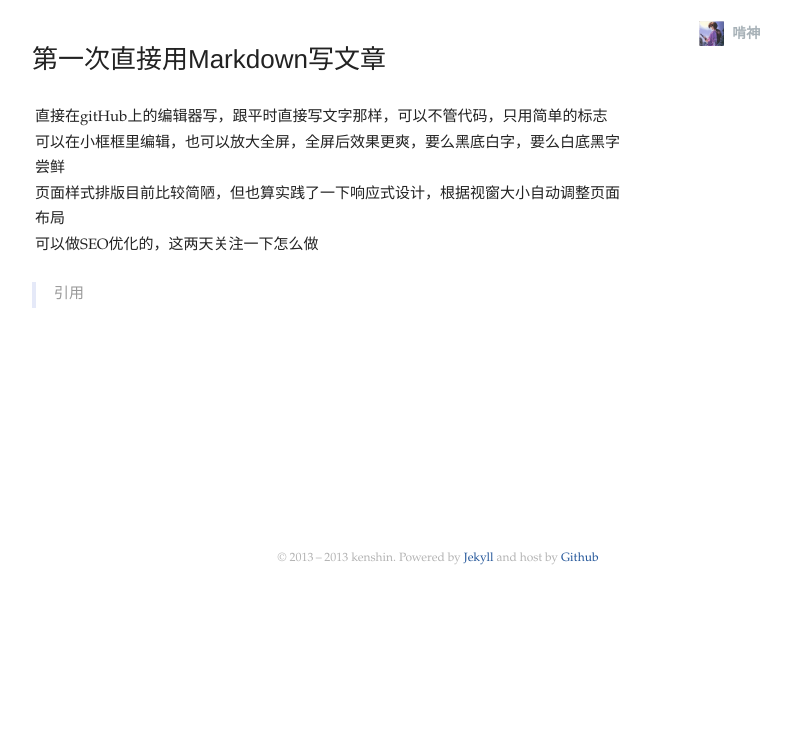
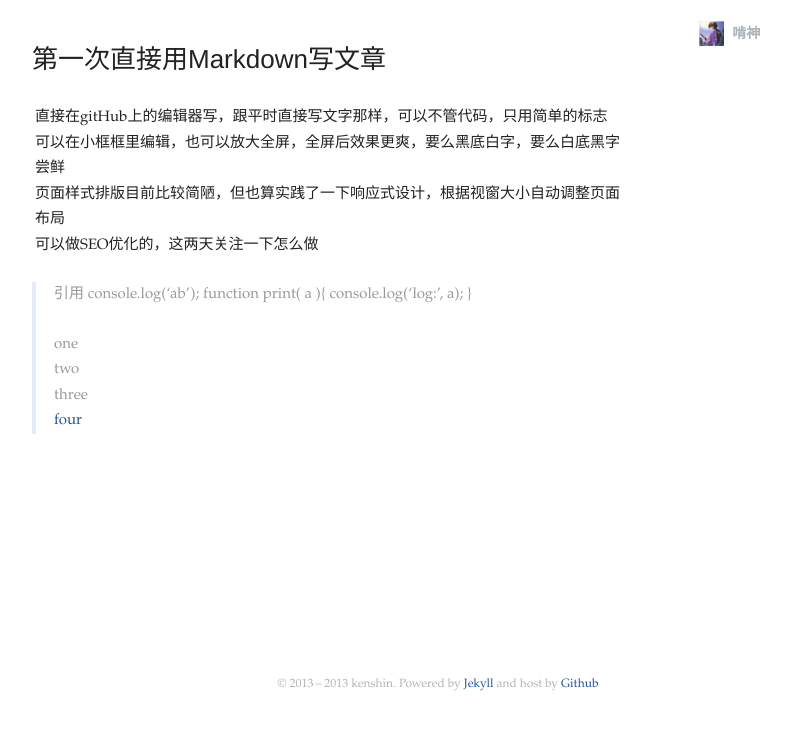
Before and after one commit to kenshinlin/archives, a Jekyll site: the page built from _posts/2013-10-21-testMd.md, in a window 1280 px wide. Shown: the top 730 px of the page, without its empty margins (202-993 px from the left). Built offline with Jekyll 4.4.1, drawn with Linux system fonts in a browser that asks for light colours; comment, search, counter and statistics services are not loaded.

Commit message:
Update 2013-10-21-testMd.md

```diff
--- a/_posts/2013-10-21-testMd.md
+++ b/_posts/2013-10-21-testMd.md
@@ -13,3 +13,11 @@ title:  first Markdown
 + 可以做SEO优化的，这两天关注一下怎么做
 
 > 引用
+  console.log('ab');
+  function print( a ){
+    console.log('log:', a);
+  }
++ one
++ two
++ three
++ [four](http://baidu.com)
```
